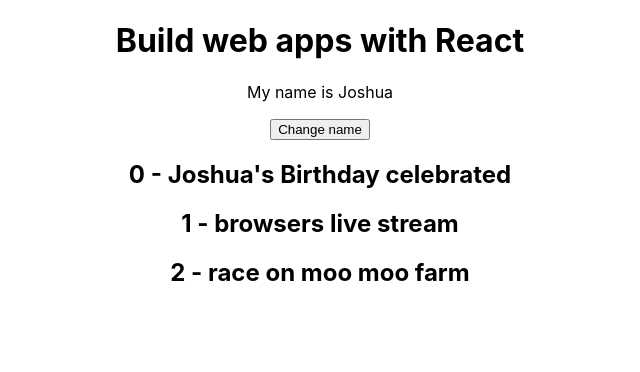
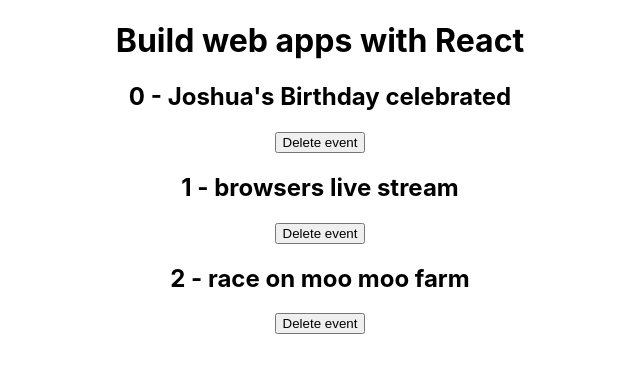
Before and after one commit to Josh-Alhassan/React-and-firebase, a React (Create React App) app in the folder my-react-app/: page / in a window 1280 px wide. Shown: the top 372 px of the page, without its empty margins (320-960 px from the left). Built offline with nearby package versions, Linux system fonts and the light colour scheme; the HTML template or start-up script is replaced by a standard one.

Commit message:
using previous state

```diff
--- a/my-react-app/src/App.js
+++ b/my-react-app/src/App.js
@@ -2,27 +2,29 @@
 import { useState } from 'react'
 
 function App() {
-  const [name, setName] = useState('Joshua');
+
   const [events, setEvents] = useState([
     {title: "Joshua's Birthday celebrated", id: 1},
     {title: "browsers live stream", id: 2},
     {title: "race on moo moo farm", id: 3}
   ])
 
-  const title = 'Learning React is freaking Awesome';
-  const subtitle = 'This is a website for learning react.js';
 
-  const handleClick = (e) => {
-    setName('Alhassan')
+  const handleClick = (id) => {
+    setEvents((prevEvents) => {
+      return prevEvents.filter((event) => {
+        return id !== event.id
+      })
+    })
+    console.log(id)
   }
   return (
     <div className="App">
       <h1>Build web apps with React</h1>
-      <p>My name is {name}</p>
-      <button onClick={handleClick}>Change name</button>
       {events.map((event, index) => (
         <div key={event.id}>
           <h2>{index} - {event.title}</h2>
+          <button onClick={() => handleClick(event.id)}>Delete event</button>
         </div>
       ))}
     </div>
```
Also changed, not shown: 1 other file (tests, documents, lock files or other folders).
